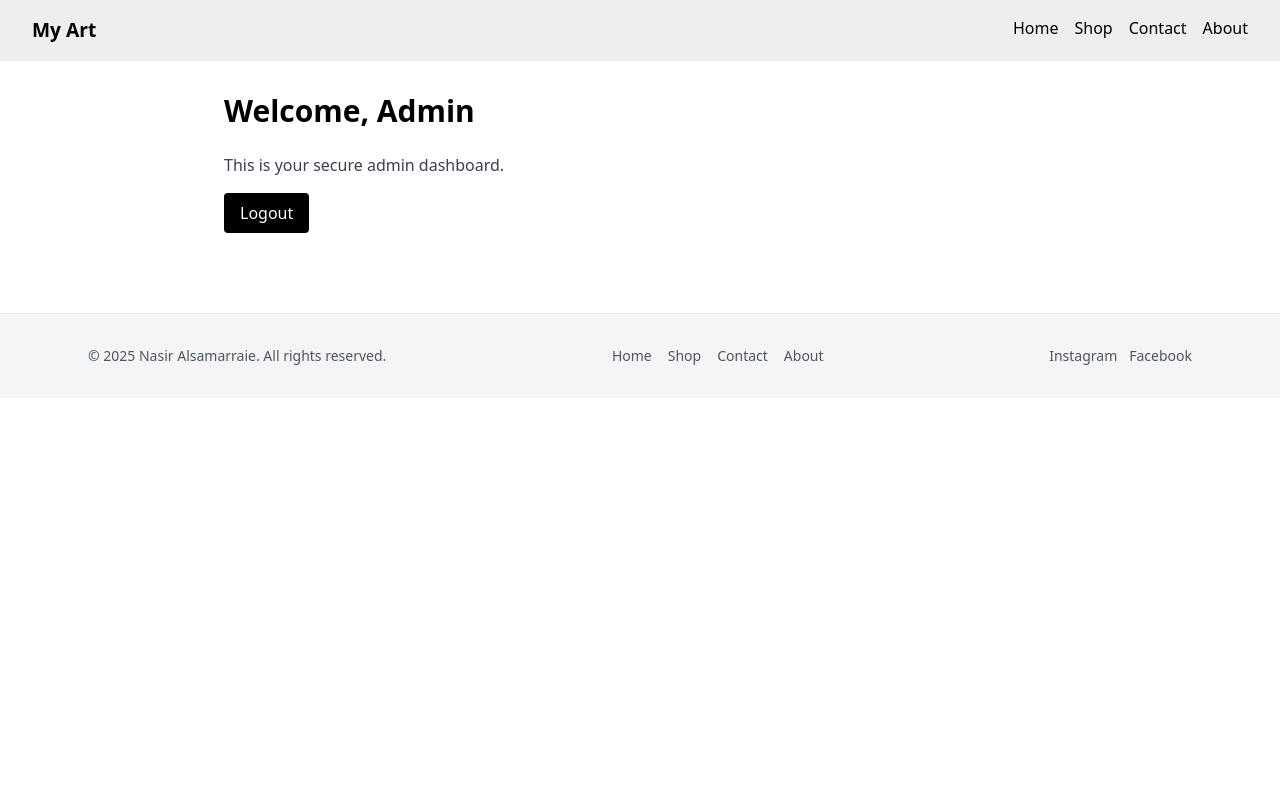
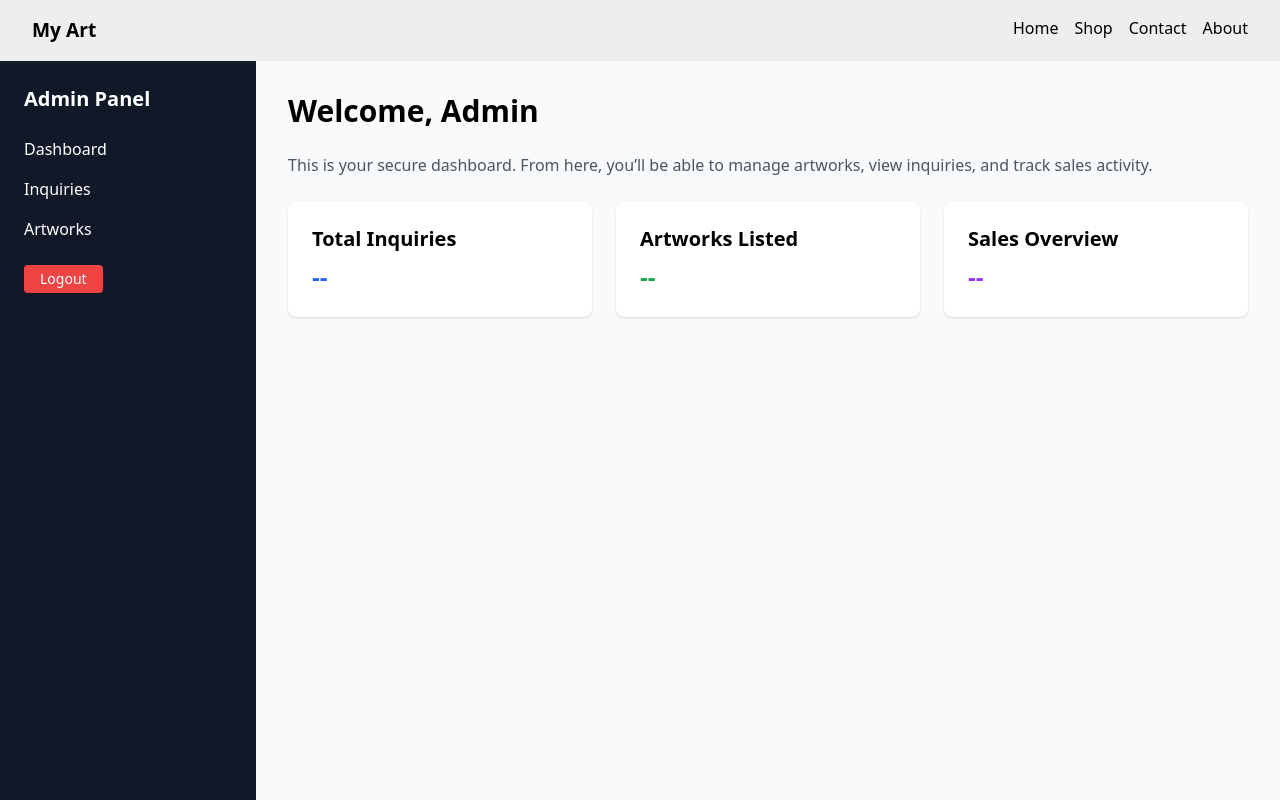
Before and after one commit to ahmadalalousi93/art-portfolio, a React (Vite) app in the folder frontend/: page /admin/dashboard in a window 1280 px wide. Shown: the top 800 px of the page. Built offline with nearby package versions, Linux system fonts and the light colour scheme; sample sign-in values are in the browser's storage.

Commit message:
Implement admin login UI with token-based auth

```diff
--- /dev/null
+++ b/frontend/src/components/AdminLayout.jsx
@@ -0,0 +1,48 @@
+import { useNavigate } from 'react-router-dom';
+
+export default function AdminLayout({ children }) {
+  const navigate = useNavigate();
+
+  const handleLogout = () => {
+    localStorage.removeItem('adminToken');
+    navigate('/admin');
+  };
+
+  return (
+    <div className="flex min-h-screen">
+      {/* Sidebar */}
+      <aside className="w-64 bg-gray-900 text-white p-6 space-y-6">
+        <h2 className="text-xl font-bold">Admin Panel</h2>
+        <nav className="space-y-4">
+          <button
+            onClick={() => navigate('/admin/dashboard')}
+            className="block text-left hover:underline"
+          >
+            Dashboard
+          </button>
+          <button
+            onClick={() => navigate('/admin/inquiries')}
+            className="block text-left hover:underline"
+          >
+            Inquiries
+          </button>
+          <button
+            onClick={() => navigate('/admin/artworks')}
+            className="block text-left hover:underline"
+          >
+            Artworks
+          </button>
+        </nav>
+        <button
+          onClick={handleLogout}
+          className="text-sm bg-red-500 px-4 py-1 rounded hover:bg-red-600 transition"
+        >
+          Logout
+        </button>
+      </aside>
+
+      {/* Main Content */}
+      <main className="flex-1 bg-gray-50 p-8">{children}</main>
+    </div>
+  );
+}
--- a/frontend/src/pages/AdminDashboard.jsx
+++ b/frontend/src/pages/AdminDashboard.jsx
@@ -1,33 +1,29 @@
-import { useNavigate } from 'react-router-dom';
-import { useEffect } from 'react';
+import AdminLayout from '../components/AdminLayout';
 
 export default function AdminDashboard() {
-  const navigate = useNavigate();
+  return (
+    <AdminLayout>
+      <div className="space-y-6">
+        <h1 className="text-3xl font-bold">Welcome, Admin</h1>
+        <p className="text-gray-600">
+          This is your secure dashboard. From here, you’ll be able to manage artworks, view inquiries, and track sales activity.
+        </p>
 
-  // Redirect if token is missing
-  useEffect(() => {
-    const token = localStorage.getItem('adminToken');
-    if (!token) {
-      navigate('/admin');
-    }
-  }, [navigate]);
-
-  const handleLogout = () => {
-    localStorage.removeItem('adminToken');
-    navigate('/admin');
-  };
-
-  return (
-    <div className="p-8 max-w-4xl mx-auto">
-      <h1 className="text-3xl font-bold mb-6">Welcome, Admin</h1>
-      <p className="text-gray-700 mb-4">This is your secure admin dashboard.</p>
-
-      <button
-        onClick={handleLogout}
-        className="bg-black text-white px-4 py-2 rounded hover:bg-gray-800 transition"
-      >
-        Logout
-      </button>
-    </div>
+        <div className="grid grid-cols-1 sm:grid-cols-2 lg:grid-cols-3 gap-6">
+          <div className="bg-white rounded-lg shadow p-6">
+            <h2 className="text-xl font-semibold mb-2">Total Inquiries</h2>
+            <p className="text-2xl font-bold text-blue-600">--</p>
+          </div>
+          <div className="bg-white rounded-lg shadow p-6">
+            <h2 className="text-xl font-semibold mb-2">Artworks Listed</h2>
+            <p className="text-2xl font-bold text-green-600">--</p>
+          </div>
+          <div className="bg-white rounded-lg shadow p-6">
+            <h2 className="text-xl font-semibold mb-2">Sales Overview</h2>
+            <p className="text-2xl font-bold text-purple-600">--</p>
+          </div>
+        </div>
+      </div>
+    </AdminLayout>
   );
 }
--- a/frontend/src/pages/AdminLogin.jsx
+++ b/frontend/src/pages/AdminLogin.jsx
@@ -8,7 +8,6 @@ export default function AdminLogin() {
   const [loading, setLoading] = useState(false);
   const navigate = useNavigate();
 
-  // Redirect if already logged in
   useEffect(() => {
     const token = localStorage.getItem('adminToken');
     if (token) {
@@ -22,22 +21,26 @@ export default function AdminLogin() {
     setLoading(true);
 
     try {
-      const res = await fetch('http://localhost:8080/api/admin/login', {
+      const response = await fetch('http://localhost:8080/api/admin/login', {
         method: 'POST',
         headers: { 'Content-Type': 'application/json' },
         body: JSON.stringify({ username, password }),
       });
 
-      const text = await res.text();
+      const token = await response.text();
 
-      if (res.ok && text !== 'Invalid credentials.') {
-        localStorage.setItem('adminToken', text);
+      console.log('Status:', response.status);
+      console.log('Response:', token);
+
+      if (response.ok) {
+        localStorage.setItem('adminToken', token);
         navigate('/admin/dashboard');
       } else {
         setError('Invalid username or password.');
       }
     } catch (err) {
-      setError('An error occurred. Please try again.');
+      console.error('Login failed:', err);
+      setError('An unexpected error occurred. Please try again.');
     } finally {
       setLoading(false);
     }
```
